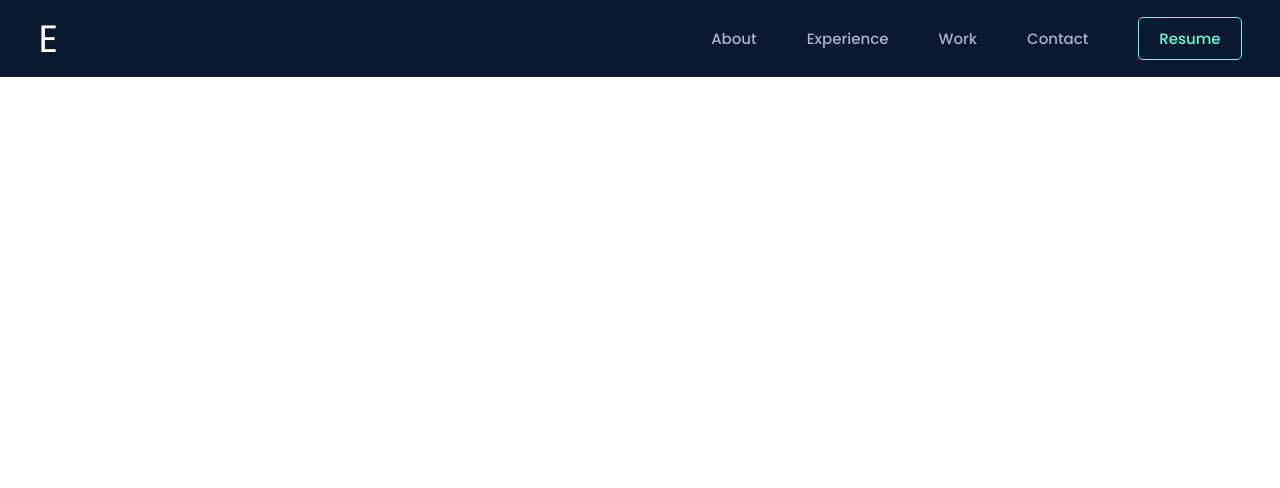
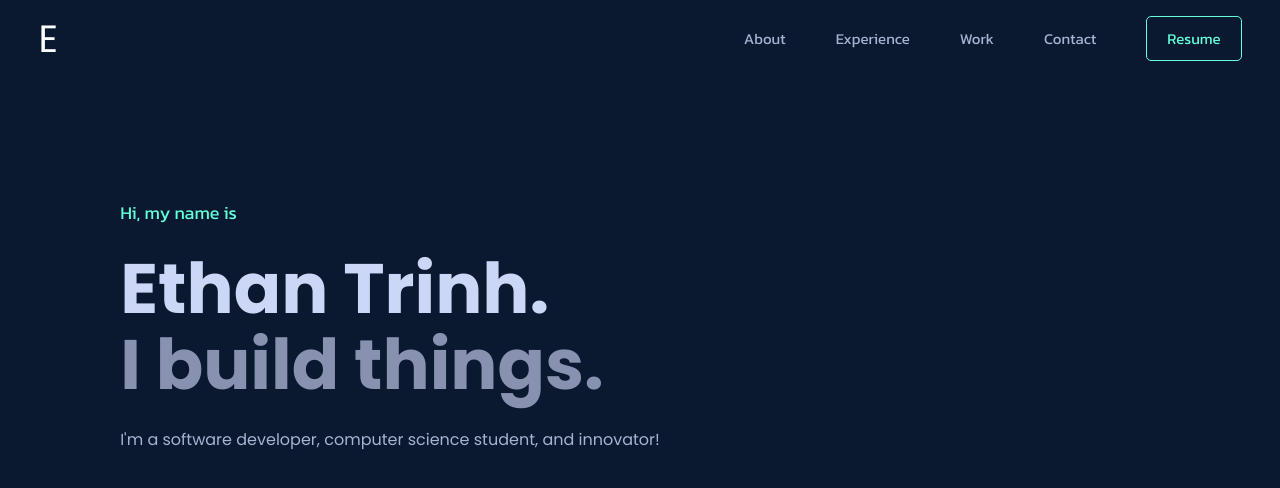
Before and after one commit to trinhee/portfolio, a React (Vite) app: page / in a window 1280 px wide. Shown: the top 488 px of the page. Built offline with nearby package versions, Linux system fonts and the light colour scheme.

Commit message:
hero page complete

```diff
--- a/src/App.tsx
+++ b/src/App.tsx
@@ -1,12 +1,18 @@
 import Nav from './Nav.tsx'
+import Hero from './hero.tsx'
 import './index.css'
 
 function App() {
 
   return(
+    <>
     <div>
       <Nav></Nav>
     </div>
+    <div>
+      <Hero></Hero>
+    </div></>
+
   );
 }
 
--- /dev/null
+++ b/src/Hero.css
@@ -0,0 +1,46 @@
+
+body {
+    margin: 0;
+    padding: 0;
+    color: #a8b2d1;
+    background-color: #0a192f;
+    display: flex;
+    justify-content: center;
+    align-items: center;
+    height: 100vh;
+}
+
+.hero {
+    text-align: left;
+    margin-left: -500px;
+    margin-top: -150px;
+}
+
+.intro {
+    font-family: "Kanit", serif;
+    font-size: 18px;
+    font-weight: 400;
+    margin-bottom: 10px;
+    color: #64ffda;
+}
+
+.name {
+    font-size:70px;
+    font-weight: 700;
+    color: #ccd6f6;
+    margin-bottom: -30px;
+}
+
+.tagline {
+    font-size: 70px;
+    font-weight: 700;
+    color: #8892b0;
+    margin-bottom: 10px;
+}
+
+.description {
+    font-size: 16px;
+    line-height: 1.5;
+    max-width:600px;
+    color: #a8b2d1;
+}
--- /dev/null
+++ b/src/Hero.tsx
@@ -0,0 +1,17 @@
+import './Hero.css'
+
+function Hero(){
+    return(
+        <body>
+        <div className="hero">
+            <p className="intro">Hi, my name is</p>
+            <h1 className='name'>Ethan Trinh.</h1>
+            <h2 className='tagline'>I build things.</h2>
+            <p className='description'>
+              I'm a software developer, computer science student, and innovator!
+            </p>
+        </div>
+    </body>
+    );
+}
+export default Hero;
--- a/src/Nav.css
+++ b/src/Nav.css
@@ -18,30 +18,17 @@
 }
 
 .navbar a{
+    font-family: "Kanit", serif;
     position: relative;
     font-size: 15px;
     color: #a8b2d1;
     font-weight: 500;
     margin-left: 50px;
+    transition: all 0.3s ease;
 }
 
-.navbar a:not(#resume)::before {
-    content: '';
-    position: absolute;
-    top: 100%;
-    left: 0;
-    width: 0;
-    height: 2px;
-    background: #64ffda;
-}
-
-.navbar a:not(#resume):hover::before {
-    width: 100%;
-    transition: transform 0.3s ease;
-}
-
-.navbar a:not(#resume):hover {
-    color:#64ffda;
+.navbar a:hover {
+    color: #64ffda;
 }
 
 #resume {
--- a/src/Nav.tsx
+++ b/src/Nav.tsx
@@ -2,6 +2,7 @@ import './Nav.css'
 
 function Nav() {
   return (
+
     <header className="header">
         <a href="/" className="logo">E</a>
 
--- a/src/index.css
+++ b/src/index.css
@@ -1,4 +1,4 @@
-@import url('https://fonts.googleapis.com/css2?family=Poppins:wght@100;400;500;700&display=swap');
+@import url('https://fonts.googleapis.com/css2?family=Kanit&family=Poppins:wght@100;400;500;700&display=swap');
 
 *{
   margin: 0;
```
